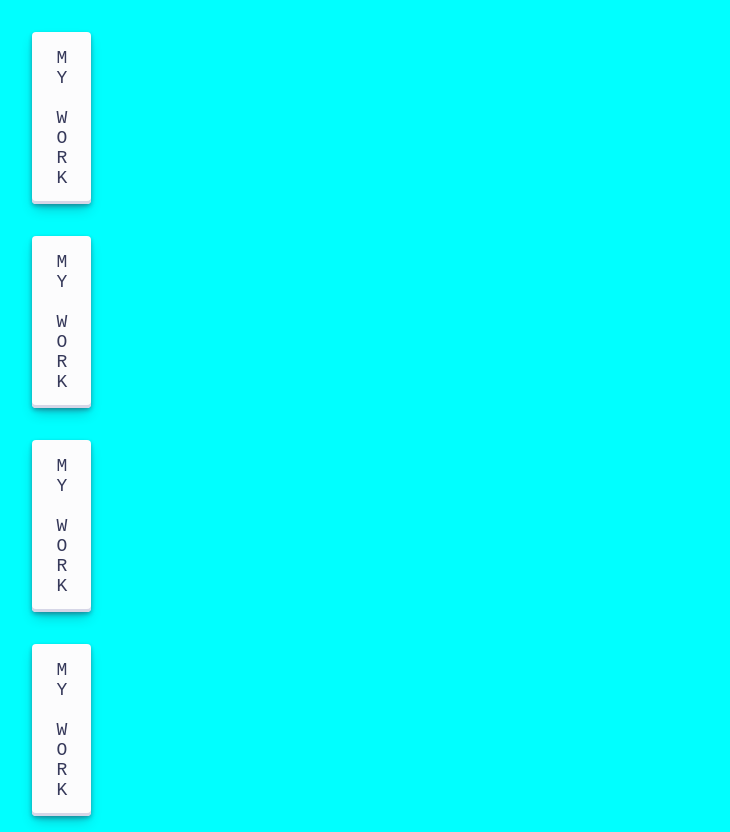
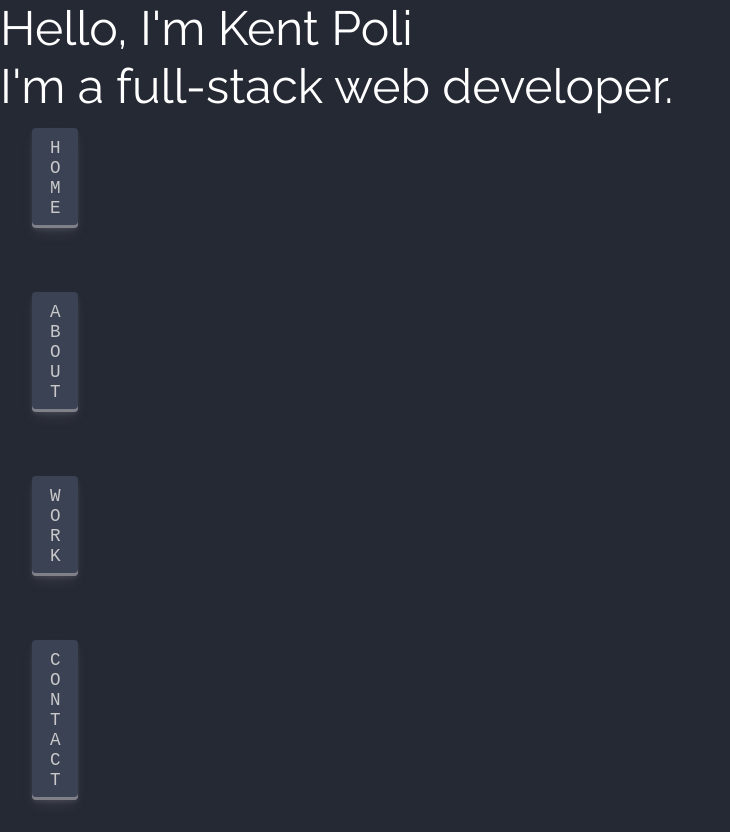
Before and after one commit to Kent-Poli/Portfolio, a plain HTML site: page index.html in a window 1280 px wide. Shown: the whole page, without its empty margins (0-730 px from the left). After the commit the page ends 800 px from the top, so only its background shows below. Drawn offline with nearby package versions, Linux system fonts and the light colour scheme.

Commit message:
3 commit

```diff
--- /dev/null
+++ b/button.css
@@ -0,0 +1,48 @@
+.button-30 {
+  align-items: center;
+  appearance: none;
+  background-color: rgb(59, 66, 84);
+  border-radius: 4px;
+  border-width: 0;
+  /* box-shadow: rgba(45, 35, 66, 0.4) 0 2px 4px,
+    rgba(45, 35, 66, 0.3) 0 7px 13px -3px, #d6d6e7 0 -3px 0 inset; */
+  box-shadow: rgba(129, 127, 133, 0.2) 0 2px 4px,
+    rgba(139, 137, 144, 0.2) 0 7px 13px -3px, #808088 0 -3px 0 inset;
+
+  box-sizing: border-box;
+  color: #c9c9c9;
+  cursor: pointer;
+
+  font-family: "JetBrains Mono", monospace;
+  list-style: none;
+  overflow: hidden;
+  padding: 10px;
+  font-weight: 200;
+  text-decoration: none;
+  transition: box-shadow 0.15s, transform 0.15s;
+  user-select: none;
+  -webkit-user-select: none;
+  touch-action: manipulation;
+  white-space: nowrap;
+  will-change: box-shadow, transform;
+  font-size: 1.1rem;
+
+  writing-mode: vertical-lr;
+  text-orientation: upright;
+}
+
+.button-30:focus {
+  box-shadow: #d6d6e7 0 0 0 1.5px inset, rgba(45, 35, 66, 0.4) 0 2px 4px,
+    rgba(45, 35, 66, 0.3) 0 7px 13px -3px, #d6d6e7 0 -3px 0 inset;
+}
+
+.button-30:hover {
+  box-shadow: rgba(255, 255, 255, 0.2) 0 2px 4px,
+    rgba(238, 238, 240, 0.2) 0 7px 13px -3px, #dedee3 0 -3px 0 inset;
+  transform: translateY(-2px);
+}
+
+.button-30:active {
+  box-shadow: #c4c4d1 0 3px 7px inset;
+  transform: translateY(2px);
+}
--- a/index.css
+++ b/index.css
@@ -1,59 +1,23 @@
+@import url("https://fonts.googleapis.com/css2?family=Raleway:ital,wght@0,100..900;1,100..900&display=swap");
 body {
-  background-color: aqua;
+  background-color: rgb(37, 41, 52);
+  margin: 0;
+  padding: 0;
+}
+main h1 {
+  color: white;
+  font-family: Raleway;
+  font-weight: 400;
+  font-size: 3rem;
 }
 /* Nav */
 nav {
-  margin-top: 2rem;
+  margin-top: 4rem;
+  position: fixed;
 }
 ul {
   list-style: none;
 }
 li {
-  margin-top: 2rem;
+  margin-top: 4rem;
 }
-
-.button-30 {
-  align-items: center;
-  appearance: none;
-  background-color: #fcfcfd;
-  border-radius: 4px;
-  border-width: 0;
-  box-shadow: rgba(45, 35, 66, 0.4) 0 2px 4px,
-    rgba(45, 35, 66, 0.3) 0 7px 13px -3px, #d6d6e7 0 -3px 0 inset;
-  box-sizing: border-box;
-  color: #36395a;
-  cursor: pointer;
-
-  font-family: "JetBrains Mono", monospace;
-  list-style: none;
-  overflow: hidden;
-  padding: 16px;
-
-  text-decoration: none;
-  transition: box-shadow 0.15s, transform 0.15s;
-  user-select: none;
-  -webkit-user-select: none;
-  touch-action: manipulation;
-  white-space: nowrap;
-  will-change: box-shadow, transform;
-  font-size: 18px;
-
-  writing-mode: vertical-lr;
-  text-orientation: upright;
-}
-
-.button-30:focus {
-  box-shadow: #d6d6e7 0 0 0 1.5px inset, rgba(45, 35, 66, 0.4) 0 2px 4px,
-    rgba(45, 35, 66, 0.3) 0 7px 13px -3px, #d6d6e7 0 -3px 0 inset;
-}
-
-.button-30:hover {
-  box-shadow: rgba(45, 35, 66, 0.4) 0 4px 8px,
-    rgba(45, 35, 66, 0.3) 0 7px 13px -3px, #d6d6e7 0 -3px 0 inset;
-  transform: translateY(-2px);
-}
-
-.button-30:active {
-  box-shadow: #d6d6e7 0 3px 7px inset;
-  transform: translateY(2px);
-}
--- a/index.html
+++ b/index.html
@@ -20,24 +20,31 @@
       crossorigin="anonymous"
     />
     <link rel="stylesheet" href="index.css" />
+    <link rel="stylesheet" href="button.css" />
   </head>
   <body>
     <nav>
       <ul>
         <li>
-          <button class="button-30" role="button">MY WORK</button>
+          <button class="button-30" role="button">HOME</button>
         </li>
         <li>
-          <button class="button-30" role="button">MY WORK</button>
+          <button class="button-30" role="button">ABOUT</button>
         </li>
         <li>
-          <button class="button-30" role="button">MY WORK</button>
+          <button class="button-30" role="button">WORK</button>
         </li>
         <li>
-          <button class="button-30" role="button">MY WORK</button>
+          <button class="button-30" role="button">CONTACT</button>
         </li>
       </ul>
     </nav>
+    <main>
+      <h1>
+        Hello, I'm Kent Poli<br />
+        I'm a full-stack web developer.
+      </h1>
+    </main>
 
     <!-- JavaScript Bundle with Popper -->
     <script
```
